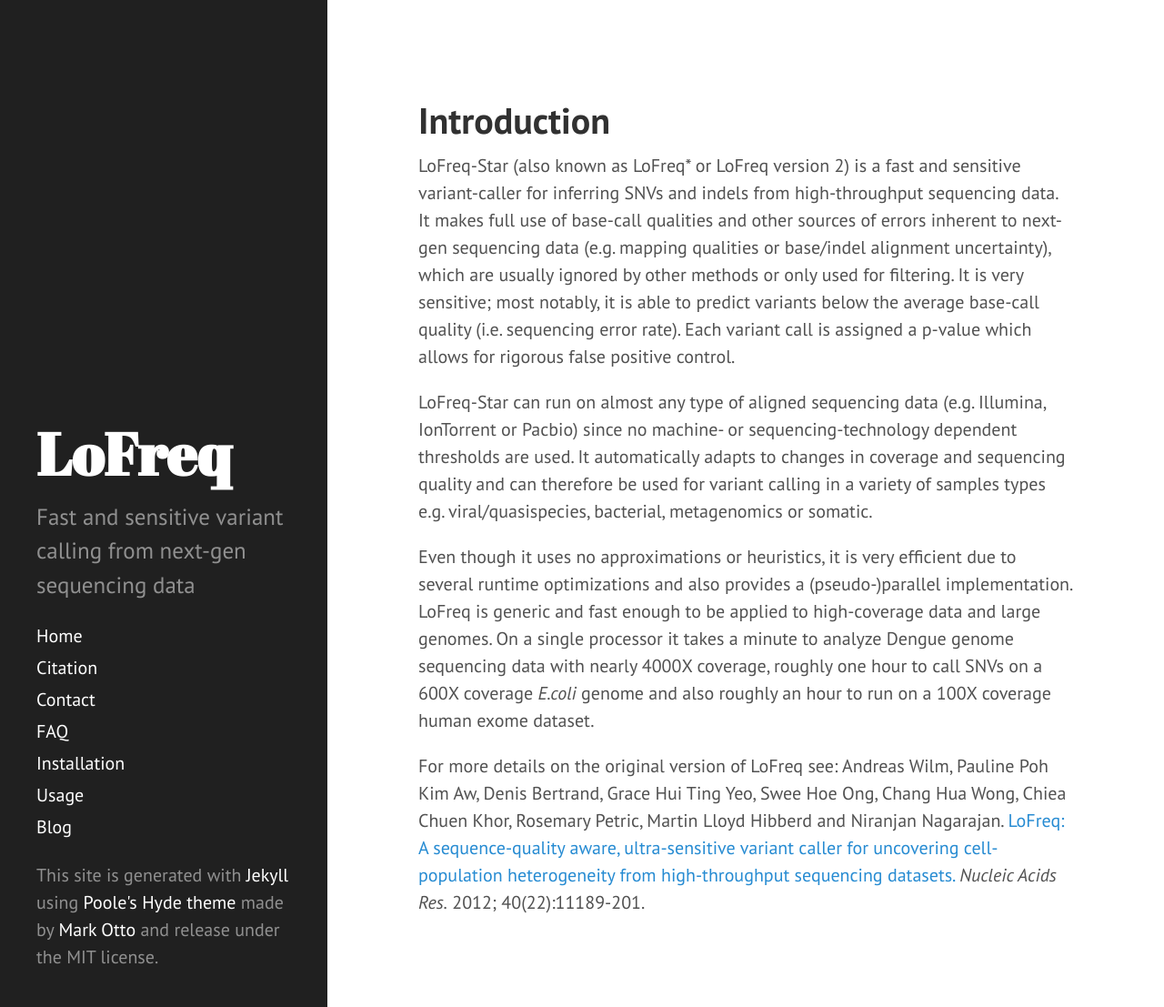
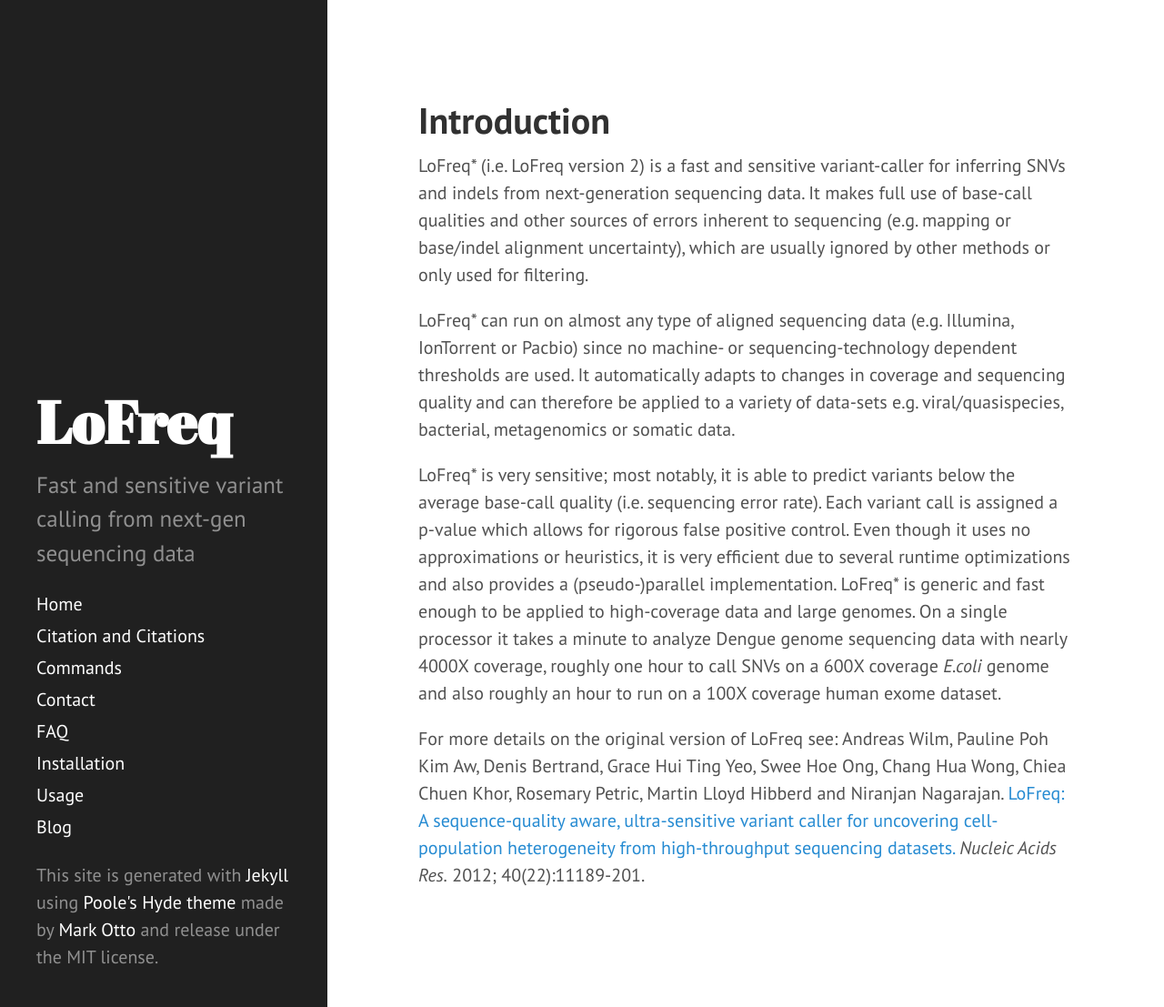
Before and after one commit to CSB5/lofreq, a Jekyll site: the page built from index.md, in a window 1280 px wide and 1107 px high. Shown: the whole window at 91% size. Built offline with Jekyll 4.4.1, drawn with Linux system fonts in a browser that asks for light colours; Markdown is read by kramdown in place of the engine named in the settings.

Commit message:
Fixed typos, renamend usage to commands and extended all pages

```diff
--- a/index.md
+++ b/index.md
@@ -6,32 +6,32 @@
 
 # Introduction #
 
-LoFreq-Star (also known as LoFreq&#42; or LoFreq version 2) is a fast
+LoFreq* (i.e. LoFreq version 2) is a fast
 and sensitive variant-caller for inferring SNVs and indels from
-high-throughput sequencing data. It makes full use of base-call
-qualities and other sources of errors inherent to next-gen sequencing
-data (e.g. mapping qualities or base/indel alignment uncertainty),
+next-generation sequencing data. It makes full use of base-call
+qualities and other sources of errors inherent to sequencing
+ (e.g. mapping or base/indel alignment uncertainty),
 which are usually ignored by other methods or only used for filtering.
-It is very sensitive; most notably, it is able to predict variants
-below the average base-call quality (i.e. sequencing error rate). Each
-variant call is assigned a p-value which allows for rigorous false
-positive control.
 
-LoFreq-Star can run on almost any type of aligned sequencing data
+LoFreq* can run on almost any type of aligned sequencing data
 (e.g. Illumina, IonTorrent or Pacbio) since no machine- or
 sequencing-technology dependent thresholds are used. It automatically
 adapts to changes in coverage and sequencing quality and can therefore
-be used for variant calling in a variety of samples types
-e.g. viral/quasispecies, bacterial, metagenomics or somatic.
+be applied to a variety of data-sets
+e.g. viral/quasispecies, bacterial, metagenomics or
+somatic data.
 
-Even though it uses no approximations or heuristics, it is very
-efficient due to several runtime optimizations and also provides a
-(pseudo-)parallel implementation. LoFreq is generic and fast enough to
-be applied to high-coverage data and large genomes. On a single
-processor it takes a minute to analyze Dengue genome sequencing data
-with nearly 4000X coverage, roughly one hour to call SNVs on a 600X
-coverage *E.coli* genome and also roughly an hour to run on a 100X
-coverage human exome dataset.
+LoFreq* is very sensitive; most notably, it is able to predict
+variants below the average base-call quality (i.e. sequencing error
+rate). Each variant call is assigned a p-value which allows for
+rigorous false positive control. Even though it uses no approximations
+or heuristics, it is very efficient due to several runtime
+optimizations and also provides a (pseudo-)parallel implementation.
+LoFreq* is generic and fast enough to be applied to high-coverage data
+and large genomes. On a single processor it takes a minute to analyze
+Dengue genome sequencing data with nearly 4000X coverage, roughly one
+hour to call SNVs on a 600X coverage *E.coli* genome and also roughly
+an hour to run on a 100X coverage human exome dataset.
 
 For more details on the original version of LoFreq see: Andreas Wilm,
 Pauline Poh Kim Aw, Denis Bertrand, Grace Hui Ting Yeo, Swee Hoe Ong,
```
Also changed, not shown: _posts/2014-12-18-release-of-lofreq-2.1.md (+1 -1 lines), citation.md (+4 -6 lines), commands.md (added, +207 -0 lines), faq.md (+57 -28 lines), installation.md (+11 -9 lines).
